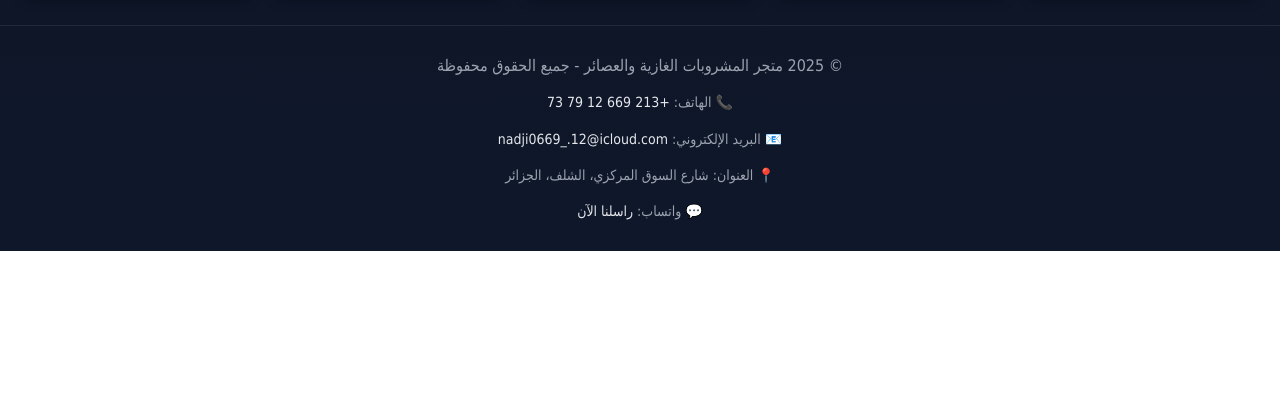
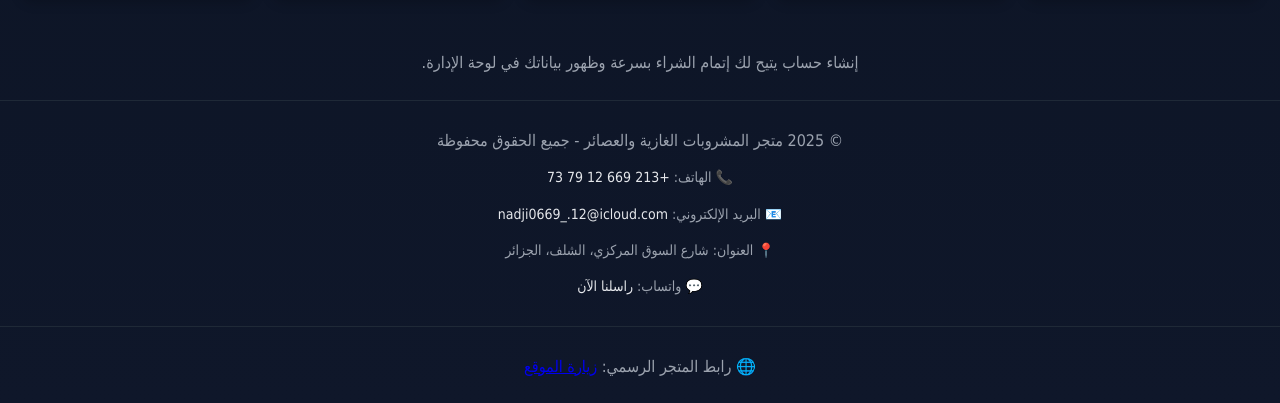
Before and after one commit to youcef213637/soft-drinks, a plain HTML site: page index.html in a window 1280 px wide. Shown: the part 1056-1459 px from the top of the page. Before the commit the page ends 1307 px from the top, so only its background shows below. Drawn offline with Linux system fonts and the light colour scheme.

Commit message:
Add files via upload

```diff
--- a/index.html
+++ b/index.html
@@ -115,6 +115,10 @@
     </div>
   </section>
 
+  <main class="notice">
+    <p>إنشاء حساب يتيح لك إتمام الشراء بسرعة وظهور بياناتك في لوحة الإدارة.</p>
+  </main>
+
   <footer id="contact">
   <p>© 2025 متجر المشروبات الغازية والعصائر - جميع الحقوق محفوظة</p>
   <div class="contact-info">
@@ -152,3 +156,6 @@
   </script>
 </body>
 </html>
+<footer>
+    <p>🌐 رابط المتجر الرسمي: <a href="https://youcef213637.github.io/soft-drinks/" target="_blank">زيارة الموقع</a></p>
+</footer>
```
